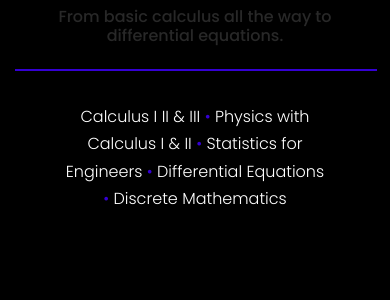
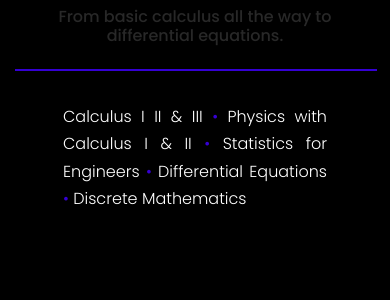
Before and after one commit to carlosricov/Personal-Portfolio, a Flask app: page /coursework in a window 390 px wide. Shown: the part 3934-4234 px from the top of the page. Run offline with Flask 2, Linux system fonts and the light colour scheme; some libraries are stand-ins or nearby versions.

Commit message:
Tweaks text display in coursework

```diff
--- a/app/templates/coursework.html
+++ b/app/templates/coursework.html
@@ -210,7 +210,10 @@
         <hr id="hr1" class="d-none d-md-flex" data-aos="fade-left" data-aos-duration="2000" data-aos-delay="1000">
         <hr id="hr2" class="d-md-none" data-aos="fade-left" data-aos-duration="2000" data-aos-delay="1000">
         <div class="container-fluid d-flex justify-content-center px-5 pt-3" data-aos="fade-up" data-aos-duration="1000" data-aos-delay="2000">
-            <p class="course-text font-weight-light text-center">Calculus I II & III <span style="color:#3500d3;">•</span>&nbsp;Physics with Calculus I & II <span style="color:#3500d3;">•</span>&nbsp;Statistics for Engineers <span style="color:#3500d3;">•</span>&nbsp;Differential Equations <span style="color:#3500d3;">•</span>&nbsp;Discrete Mathematics</p>
+            <p class="course-text font-weight-light text-center d-none d-sm-inline">Calculus I II & III <span style="color:#3500d3;">•</span>&nbsp;Physics with Calculus I & II <span style="color:#3500d3;">•</span>&nbsp;Statistics for Engineers <span style="color:#3500d3;">•</span>&nbsp;Differential Equations <span style="color:#3500d3;">•</span>&nbsp;Discrete Mathematics</p>
+        </div>
+        <div class="container-fluid d-flex justify-content-center px-5" data-aos="fade-up" data-aos-duration="1000" data-aos-delay="2000">
+            <p class="course-text font-weight-light text-justify d-sm-none">Calculus I II & III <span style="color:#3500d3;">•</span>&nbsp;Physics with Calculus I & II <span style="color:#3500d3;">•</span>&nbsp;Statistics for Engineers <span style="color:#3500d3;">•</span>&nbsp;Differential Equations <span style="color:#3500d3;">•</span>&nbsp;Discrete Mathematics</p>
         </div>
     </div>
     <div class="container-fluid cont-style d-flex justify-content-center">
```
